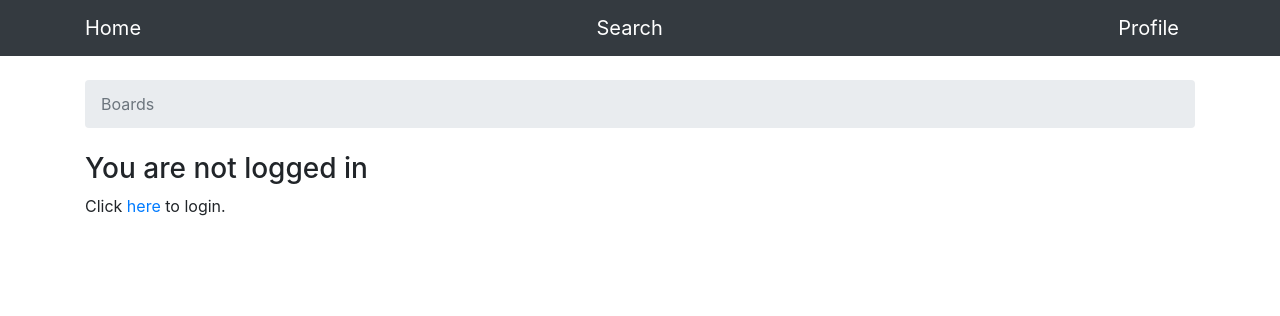
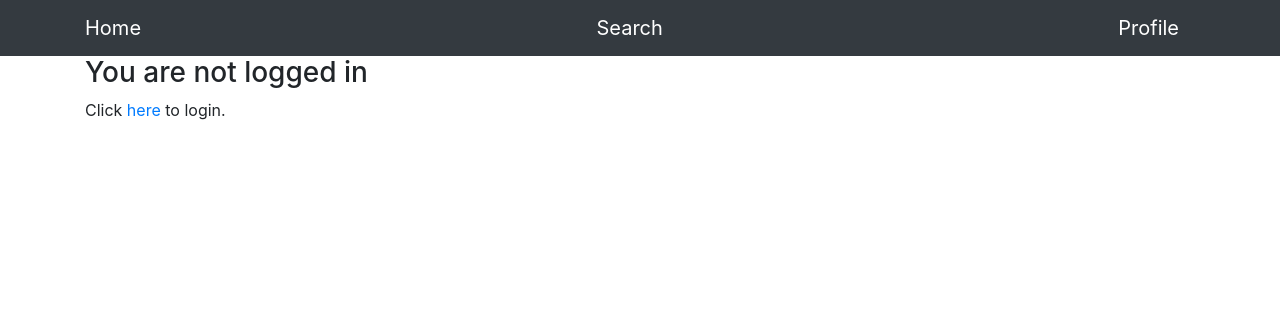
Before and after one commit to reducing-dietary-sodium-website/essential-meals, a Django app: page /em_website/home/ in a window 1280 px wide. Shown: the top 316 px of the page. Run offline with Django 3.2, Linux system fonts and the light colour scheme; some libraries are stand-ins or nearby versions.

Commit message:
removed gray bar from each page

```diff
--- a/essential_meals_project/templates/base.html
+++ b/essential_meals_project/templates/base.html
@@ -16,10 +16,7 @@
     </nav>
 
     <div class="container">
-      <ol class="breadcrumb my-4">
-        {% block breadcrumb %}
-        {% endblock %}
-      </ol>
+
       {% block content %}
       {% endblock %}
     </div>
--- a/essential_meals_project/templates/home.html
+++ b/essential_meals_project/templates/home.html
@@ -1,8 +1,6 @@
 {% extends 'base.html' %}
 
-{% block breadcrumb %}
-  <li class="breadcrumb-item active">Boards</li>
-{% endblock %}
+
 
 {% block content %}
 {% if user.is_authenticated %}
```
Also changed, not shown: essential_meals_project/db.sqlite3.
